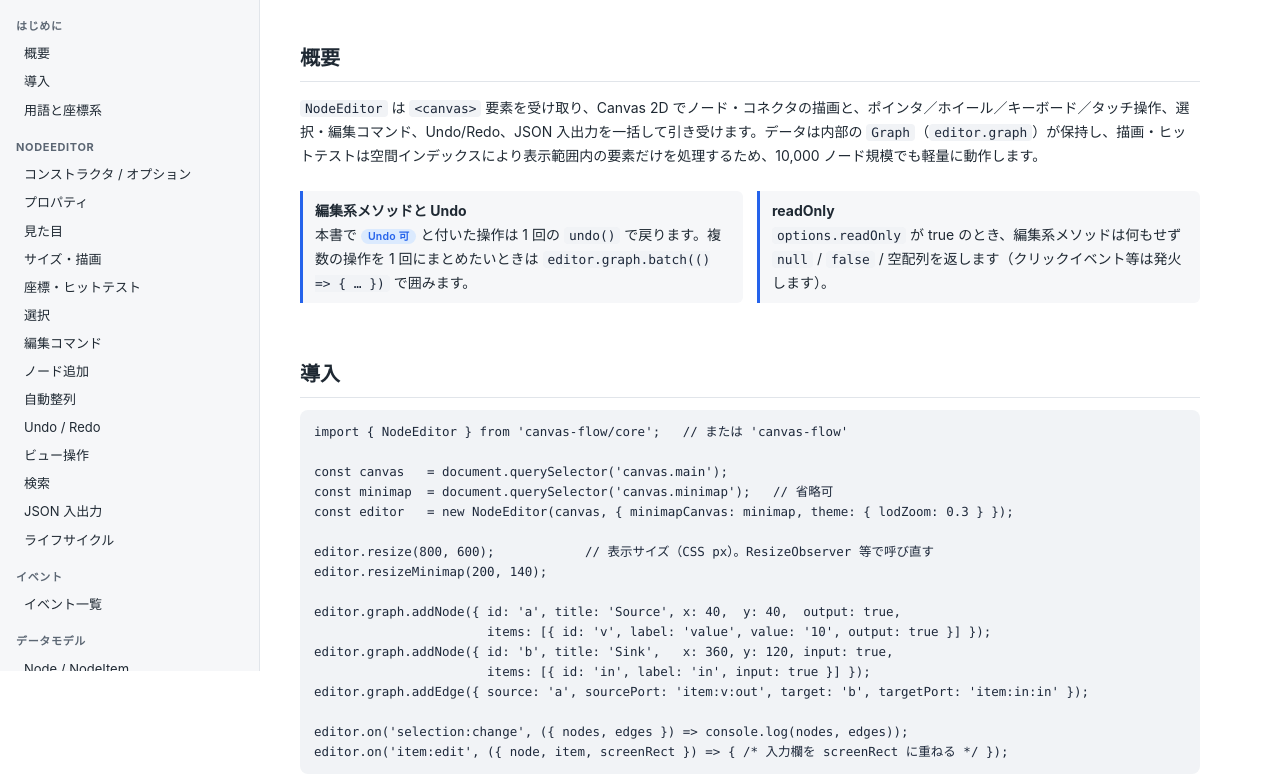
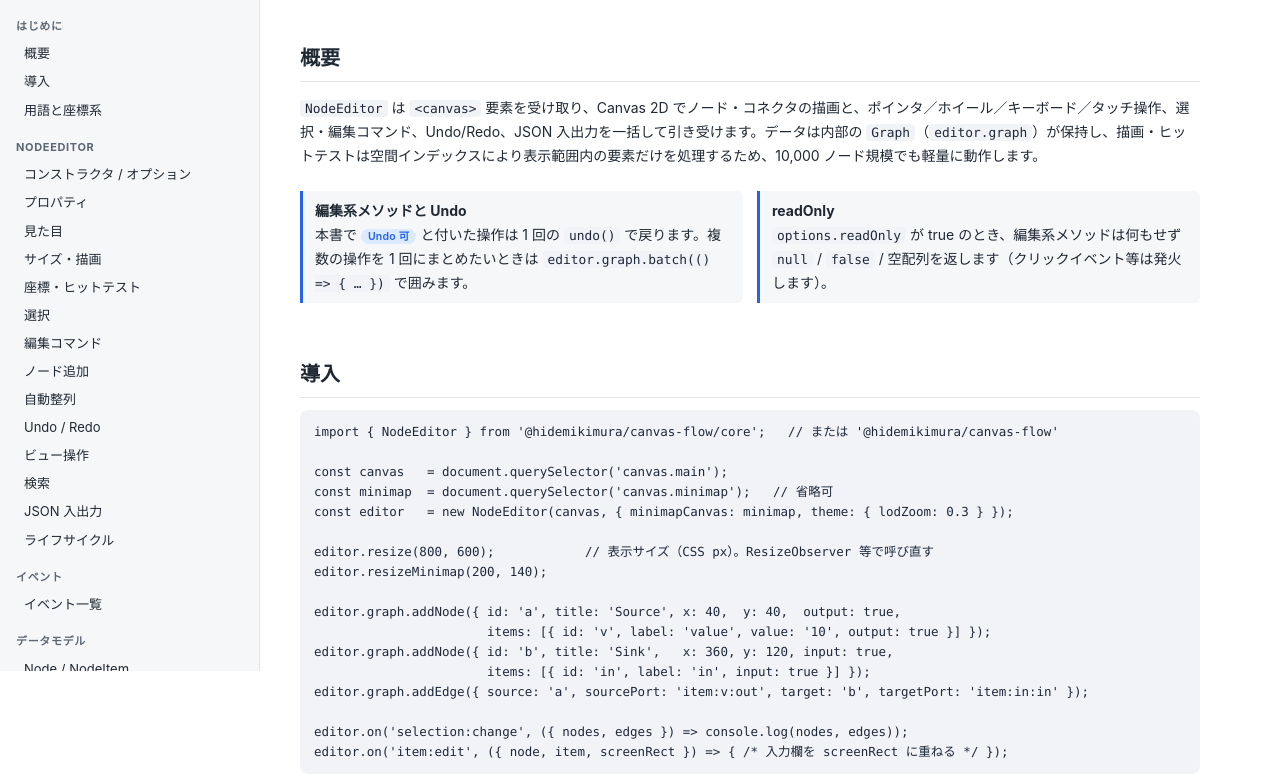
Before and after one commit to hidemikimura/canvas-flow, a website built with Vite: page docs/api.html in a window 1280 px wide. Shown: the part 129-908 px from the top of the page. Built offline with nearby package versions, Linux system fonts and the light colour scheme.

Commit message:
name変更

```diff
--- a/docs/api.html
+++ b/docs/api.html
@@ -156,7 +156,7 @@
 </div>
 
 <h2 id="quickstart">導入</h2>
-<pre><code>import { NodeEditor } from 'canvas-flow/core';   // または 'canvas-flow'
+<pre><code>import { NodeEditor } from '@hidemikimura/canvas-flow/core';   // または '@hidemikimura/canvas-flow'
 
 const canvas   = document.querySelector('canvas.main');
 const minimap  = document.querySelector('canvas.minimap');   // 省略可
@@ -407,7 +407,7 @@ editor.on('canvas:dblclick', ({ x, y }) =&gt; editor.addNodeAt({ title: '新規'
   <tr><td><code>iterations</code></td><td>8</td><td>順序付け・座標調整の反復回数</td></tr>
   <tr><td><code>origin: {x, y}</code></td><td>対象の元の左上</td><td>整列後の左上位置</td></tr>
 </table>
-<p>位置だけを計算したい場合は <code>import { layeredLayout } from 'canvas-flow'</code> の <code>layeredLayout(graph, nodeIds, options) → Map&lt;id, {x, y}&gt;</code> を使います。</p>
+<p>位置だけを計算したい場合は <code>import { layeredLayout } from '@hidemikimura/canvas-flow'</code> の <code>layeredLayout(graph, nodeIds, options) → Map&lt;id, {x, y}&gt;</code> を使います。</p>
 </section>
 
 <h2 id="m-history">Undo / Redo</h2>
--- a/package.json
+++ b/package.json
@@ -1,5 +1,5 @@
 {
-  "name": "canvas-flow",
+  "name": "@hidemikimura/canvas-flow",
   "version": "0.1.0",
   "description": "Fast Canvas 2D node editor library with a framework-agnostic core and a Lit Web Component / Canvas 2D ベースの高速ノードエディタライブラリ",
   "type": "module",
```
Also changed, not shown: README.md.
